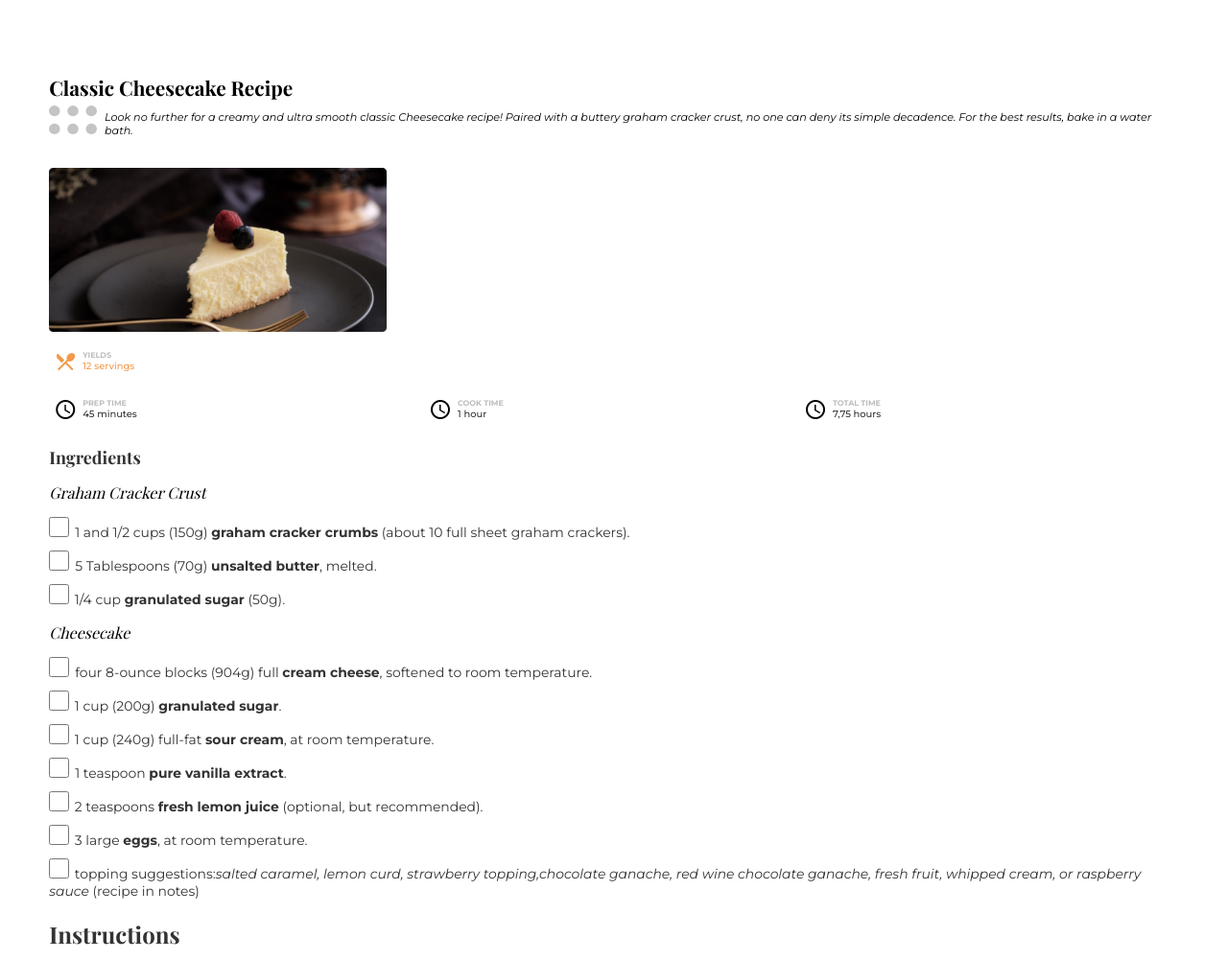
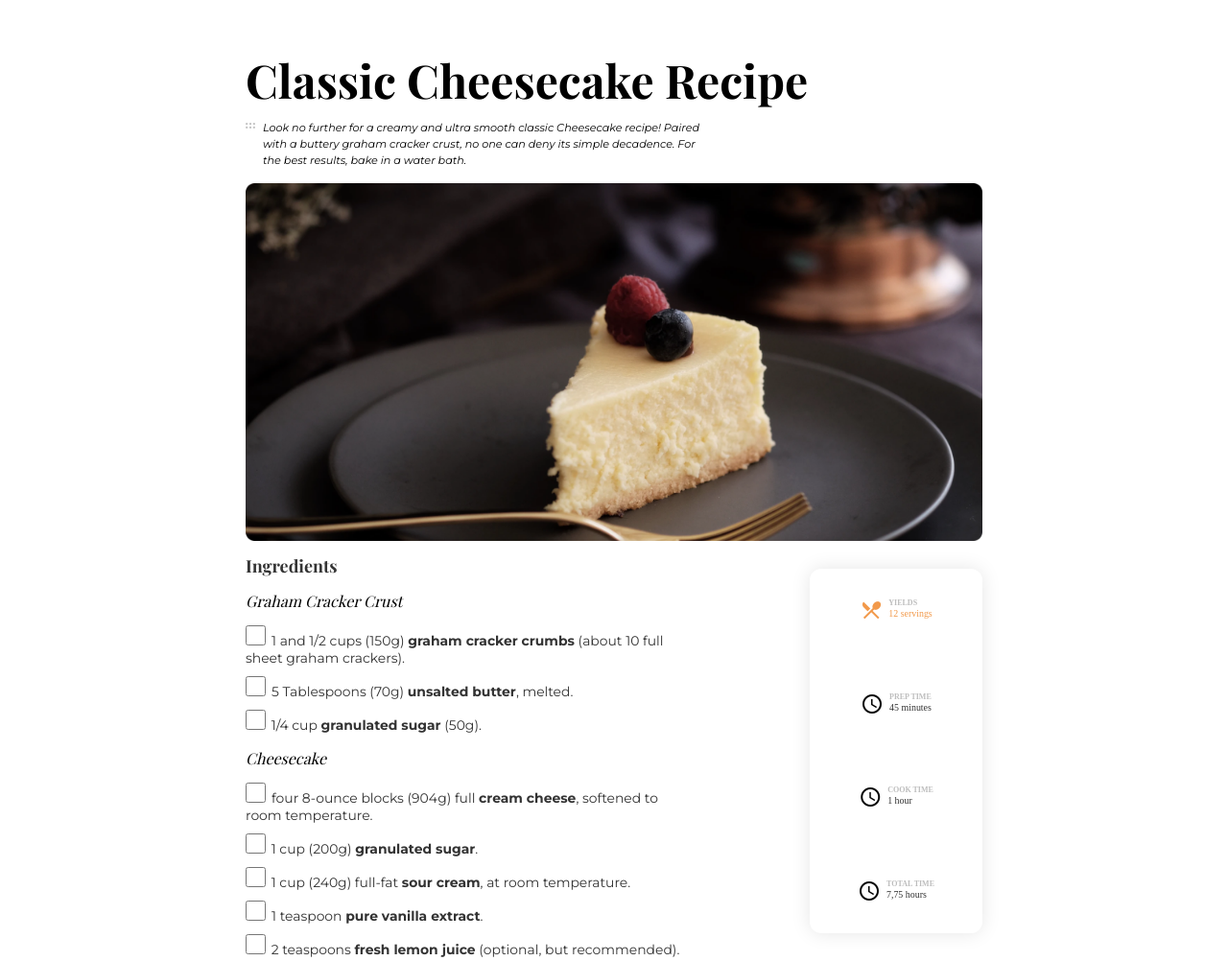
Before and after one commit to corzahk/challenge-4, a plain HTML site: page index.html in a window 1280 px wide. Shown: the top 1002 px of the page at 96% size. Drawn offline with nearby package versions, Linux system fonts and the light colour scheme; a web font is replaced by a local one.

Commit message:
finish web desing

```diff
--- a/index.html
+++ b/index.html
@@ -25,7 +25,9 @@
     <main class="title__main">
       <h1 class="title__main-h1">Classic Cheesecake Recipe</h1>
       <div class="title__main-par">
-        <i class="clone"><img src="./img/svg/6dots.svg" alt="" /></i>
+        <i class="clone"
+          ><img style="width: 10px" src="./img/svg/6dots.svg" alt=""
+        /></i>
         <p class="title__main-p">
           Look no further for a creamy and ultra smooth classic Cheesecake
           recipe! Paired with a buttery graham cracker crust, no one can deny
--- a/style/main.css
+++ b/style/main.css
@@ -35,8 +35,7 @@ body{
 
 }
 .clone{
-    width: 50px;
-    height: 50px;
+
     margin-right: 8px;
     margin-top: 5px;
 
@@ -47,12 +46,13 @@ body{
     font-style: italic;
     font-weight: 500;
     margin-top: 10px;
+    line-height: 17px;
 
 }
 .title__main-img{
     margin-top: 15px;
 
-    max-width:352px ;
+    width:  100%;
     height: auto;
 }
 img{
@@ -91,9 +91,7 @@ img{
     grid-row: 2 / 3;
     grid-column: 3 / 4;
 }
-p{
-    font-family: var(--font-two);
-}
+
 .items-text-gray{
     color: var(--color-gray-4);
     font-size: 0.5em;
@@ -157,6 +155,7 @@ label{
     font-size: 0.87em;
     color: var(--color-gray-1);
     margin-left: 2px;
+    text-align: center;
 }
 .checkbox{
     width: 21px;
@@ -206,6 +205,60 @@ footer p {
     color: white;
     font-family: var(--font-one);
 }
-@media screen {
+@media screen and (min-width: 960px){
+.title__main{
+    width: 70%;
+}
+.title__main-h1{
+    font-size: 3em;
+}
+ .container__recipe{
+     flex-direction: row-reverse;
+     margin-top: 10px;
+
+ }
+ .recipe__items{
+
+     height: 380px;
+     grid-template-columns: 180px;
+     grid-template-rows: 1fr 1fr 1fr 1fr;
+     gap: 10px;
+     box-shadow: 0px 0px 20px rgba(0, 0, 0, 0.1);
+border-radius: 12px;
+align-items: center;
+justify-items: center;
+
+ }
+ .item-0{
+     grid-row: 1 / 2;
+     grid-column: 1 / 2;
+ }
+ .item-1{
+     grid-column: 1 / 2;
+     grid-row: 2 / 3;
+ }
+ .item-2{
+    grid-column: 1 / 2;
+    grid-row: 3 / 4;
+ }
+ .item-3{
+     grid-column: 1 / 2;
+     grid-row: 4 / 5;
+
+ }
+ body{
+     margin: 4% 20%;
+ }
+ section{
+     width: 80%;
+ }
+}
+@media screen and (min-width: 1024px) {
+    .title__main{
+        width: 100%;
+    }
+    .title__main-p {
+        width: 60%;
+    }
 
 }
```
